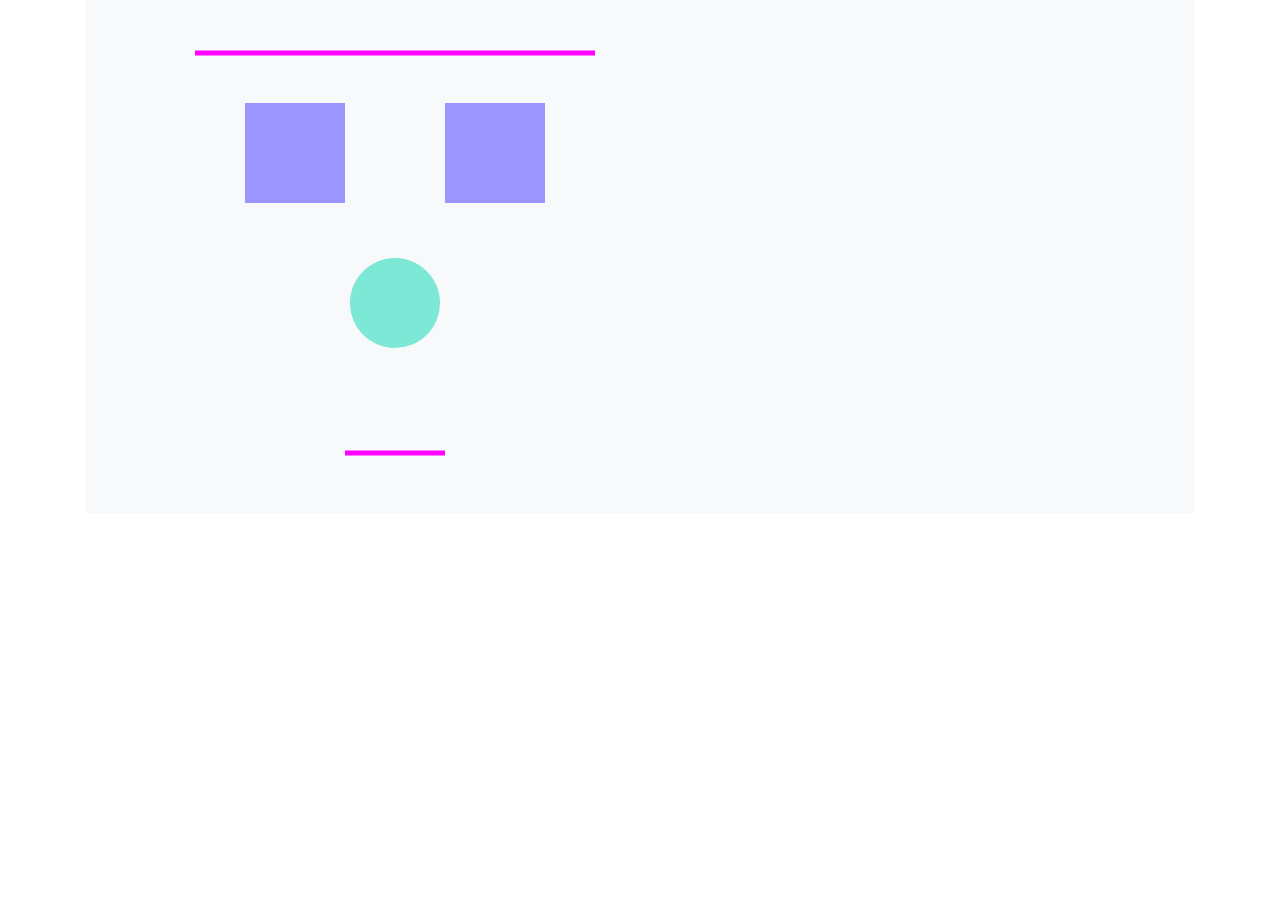
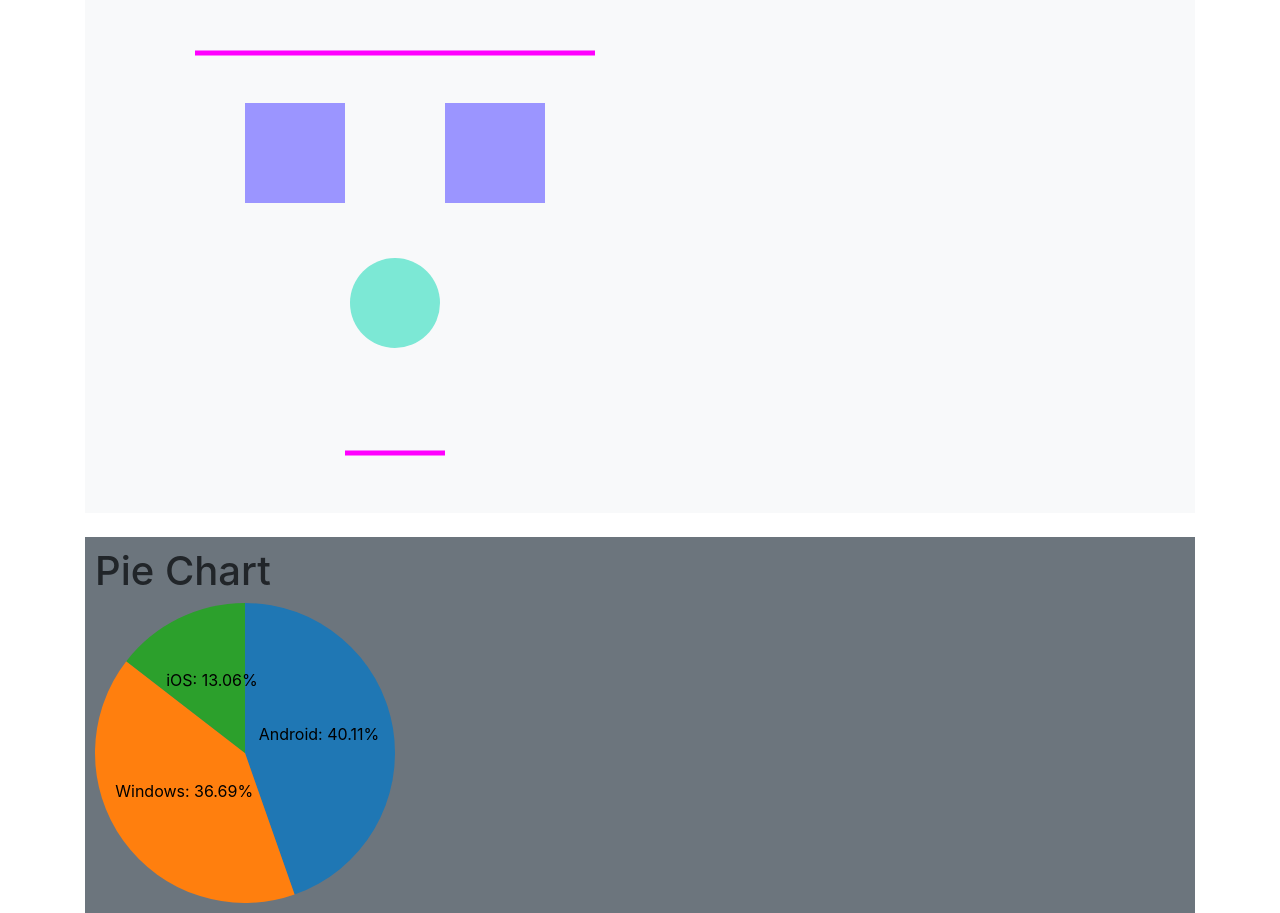
Before and after one commit to mtanzim/data-visualization-d3, a website: page public/index.html in a window 1280 px wide. Shown: the part 1579-2492 px from the top of the page. Before the commit the page ends 2092 px from the top, so only its background shows below. Drawn offline with nearby package versions, Linux system fonts and the light colour scheme.

Commit message:
added pie chart, need to cover in more detail

```diff
--- a/public/index.html
+++ b/public/index.html
@@ -43,6 +43,11 @@
       <svg id="svg3" class="svg-demo"></svg>
     </div>
 
+    <div class="section bg-secondary mt-4">
+      <h1>Pie Chart</h1>
+      <svg id="svg4" class="pie-chart"></svg>
+    </div>
+
   </div>
   <script src="https://d3js.org/d3.v4.min.js"></script>
   <script src="index.js"></script>
--- a/public/index.js
+++ b/public/index.js
@@ -124,10 +124,63 @@ function generateSVG (id) {
 
 }
 
+function generatePie (id, data) {
+  var svgWidth = 500,
+    svgHeight = 300,
+    radius = Math.min(svgWidth, svgHeight) / 2;
+
+  var svg = d3.select(id)
+    .attr("width", svgWidth)
+    .attr("height", svgHeight);
+    // .attr("background-color", "yellow");
+
+  var g = svg.append("g")
+    .attr("transform", "translate(" + radius + "," + radius + ")");
+
+  var color = d3.scaleOrdinal(d3.schemeCategory10);
+
+  // use built in d3 function to get values in percentages
+  var pie = d3.pie().value(function (d) {
+    return d.percentage;
+  });
+
+  var path = d3.arc()
+    .outerRadius(radius)
+    .innerRadius(0);
+
+  var arc = g.selectAll("arc")
+    .data(pie(data))
+    .enter()
+    .append("g");
+
+  arc.append("path")
+    .attr("d", path)
+    .attr("fill", function (d) { return color(d.data.percentage); });
+
+  var label = d3.arc()
+    .outerRadius(radius)
+    .innerRadius(0);
+
+  arc.append("text")
+    .attr("transform", function (d) {
+      return "translate(" + label.centroid(d) + ")";
+    })
+    .attr("text-anchor", "middle")
+    .text(function (d) { return d.data.platform + ": " + d.data.percentage + "%"; });
+
+}
+
 
 var datasetBarChart = [80, 100, 56, 120, 180, 30, 40, 120, 160];
 var scalingDatasetBarChart = [1, 4, 6, 7, 7, 7, 7, 7, 7, 7, 7];
+var pieData = [
+  { "platform": "Android", "percentage": 40.11 },
+  { "platform": "Windows", "percentage": 36.69 },
+  { "platform": "iOS", "percentage": 13.06 }
+];
+
 generateBarChart(datasetBarChart, '#svg0');
 generateBarChart(scalingDatasetBarChart, '#svg1', true);
 generateBarChart(datasetBarChart, '#svg2', false, true);
 generateSVG('#svg3');
+generatePie('#svg4', pieData);
```
